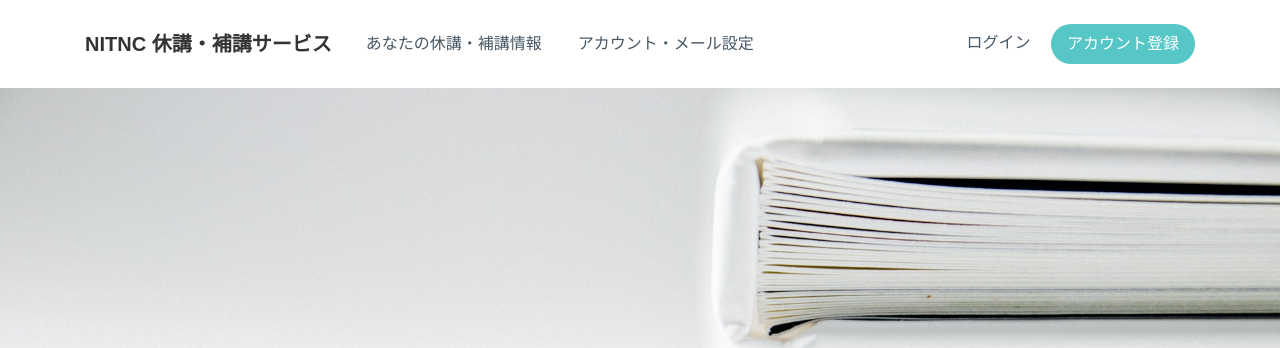
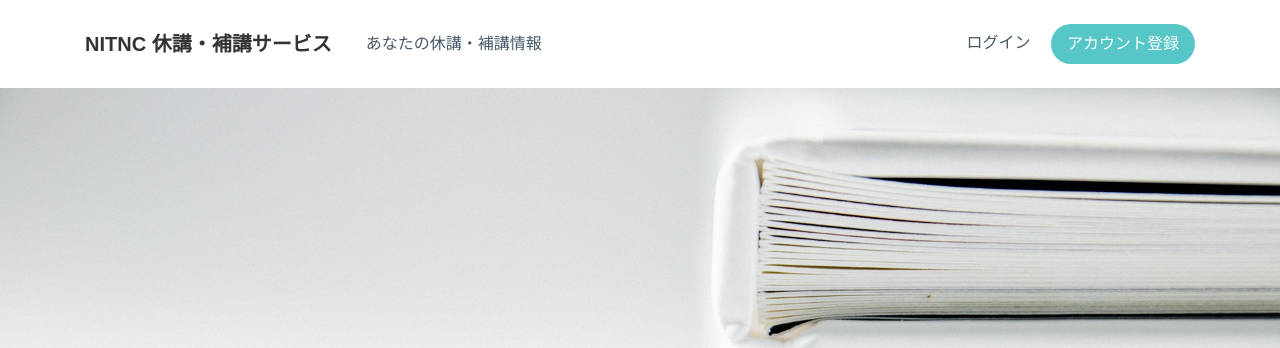
Before and after one commit to kekeho/NITNC-Cancel-Notification, a Django app: page / in a window 1280 px wide. Shown: the top 348 px of the page. Run offline with Django 3.2, Linux system fonts and the light colour scheme; some libraries are stand-ins or nearby versions; some web fonts are replaced.

Commit message:
del: ナビゲーションバーのアカウント・メール設定のリンクを削除

```diff
--- a/templates/base.html
+++ b/templates/base.html
@@ -23,7 +23,6 @@
                 <div class="collapse navbar-collapse" id="navcol-1">
                     <ul class="nav navbar-nav mr-auto">
                         <li class="nav-item" role="presentation"><a class="nav-link" href="/info">あなたの休講・補講情報</a></li>
-                        <li class="nav-item" role="presentation"><a class="nav-link" href="/account">アカウント・メール設定</a></li>
                     </ul>
                     <span class="navbar-text actions">
                         {% if user.id %}
```
